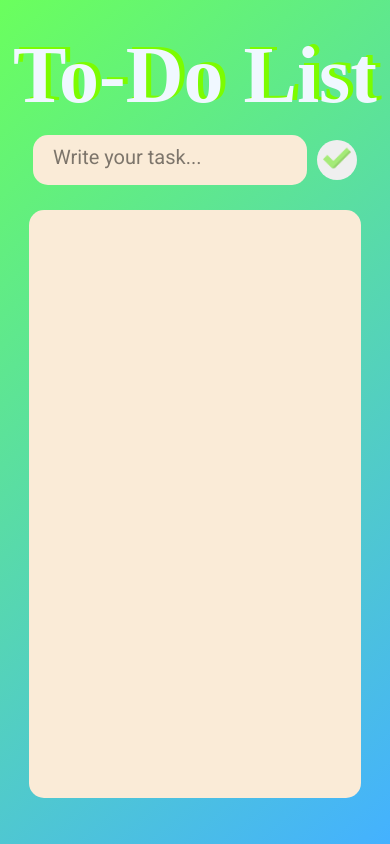
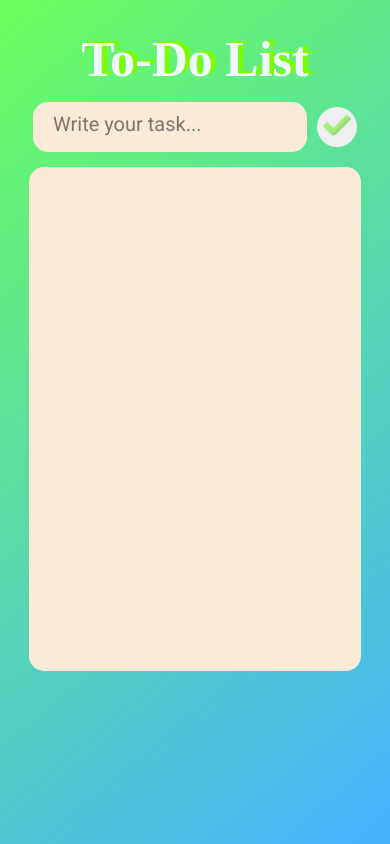
Before and after one commit to morlevi836/ToDo-List, a plain HTML site: page index.html in a window 390 px wide. Drawn offline with nearby package versions, Linux system fonts and the light colour scheme.

Commit message:
Update styles.css

```diff
--- a/styles.css
+++ b/styles.css
@@ -173,7 +173,7 @@ body {
 @media only screen and (max-width: 680px) {
 
     .Title {
-        font-size: 80px;
+        font-size: 50px;
         margin-top: 30px;
         padding: 0px 10px;
     }
@@ -184,7 +184,7 @@ body {
 
     .Header {
         gap: 10px;
-        margin-top: -40px;
+        margin-top: -20px;
     }
 
     .Header__Textarea {
@@ -199,8 +199,10 @@ body {
     }
 
     .List__Items {
-        margin-top: 25px;
+        margin-top: 15px;
         width: 75%;
+        height: 55vh;
+
     }
 
     .List__Text {
```
